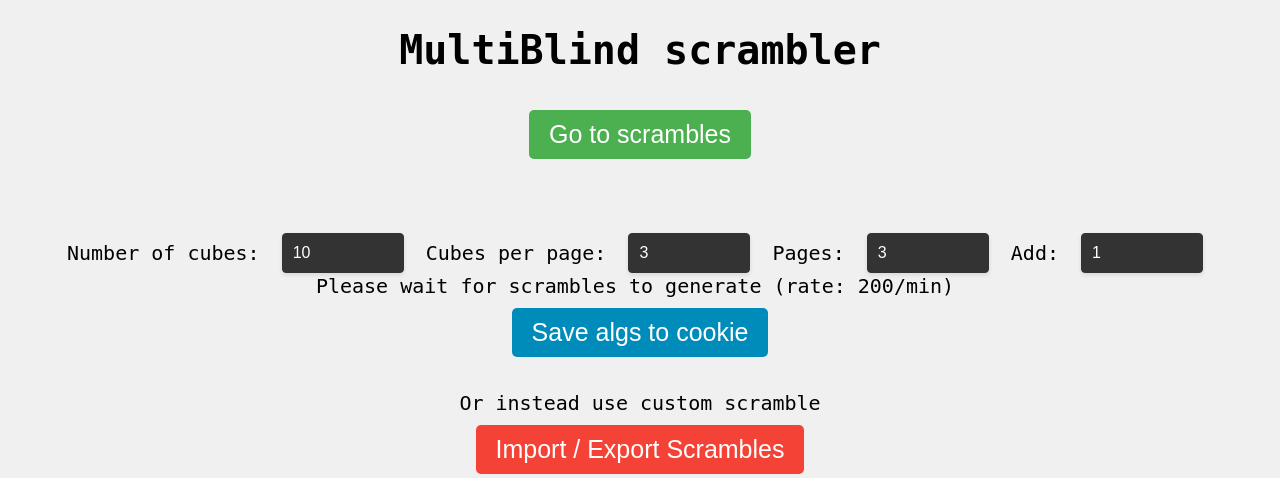
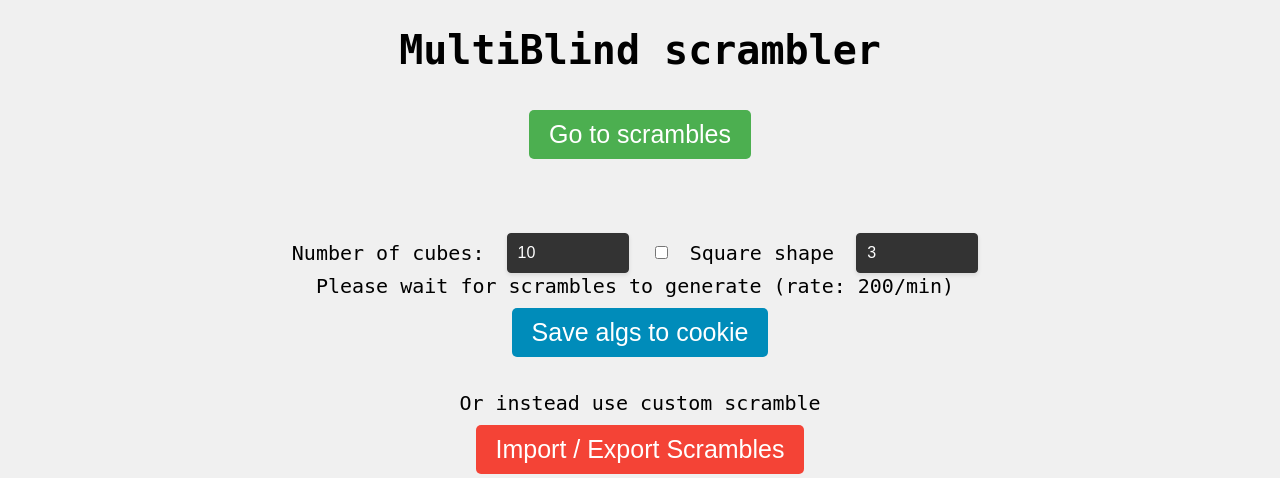
Before and after one commit to Mankifg/mbldscramb, a FastAPI app: page / in a window 1280 px wide. Shown: the top 478 px of the page. Run offline with FastAPI, Linux system fonts and the light colour scheme.

Commit message:
some stuf

```diff
--- a/templates/index.html
+++ b/templates/index.html
@@ -2,7 +2,7 @@
 <html>
 <head>
     <title>mBld Scrambler</title>
-    <link rel="stylesheet" href="/static/styles.css">
+    <link rel="stylesheet" href="/static/index.css">
 
 
 </head>
@@ -27,13 +27,14 @@
     </div>
     <form id="newScrambleForm">
         <label for="cubes">Number of cubes:</label>
-        <input type="number" id="cubes" name="cubes" value="10" min="2" max="201" oninput="updt()">
-        <label for="cubeperpage">Cubes per page: </label>
-        <input type="number" id="cubeperpage" name="cubeperpage" min="1">
-        <label for="cubeperpage">Pages: </label>
-        <input type="number" id="pages" name="pages"  min="1">
-        <label for="cubeperpage">Add: </label>
-        <input type="number" id="add" name="add" value="1" min="0">
+        <input type="number" id="cubes" name="cubes" value="10" min="2" max="201">
+
+        <input type="checkbox" id="square" name="square" value="uf">
+        <label for="square">Square shape</label>
+
+        <input type="number" id="cubesperpage" value="3" min="2" max="30">
+
+
         <br>
         <label for="cubes">Please wait for scrambles to generate (rate: 200/min)</label>
         <br>
@@ -52,9 +53,7 @@
     <footer>Made by <a href="https://github.com/mankifg/">Mankifg</a> with <a href="https://github.com/euphwes/pyTwistyScrambler">pyTwistyScrambler</a> and <a href="https://github.com/trincaog/magiccube">magiccube</a>.</footer>
 
     <script>
-        function updt() {
-            n = document.getElementById("cubes").value;
-
+        function sq(n) {
             const sq = Math.floor(Math.sqrt(n));
             const sec = Math.floor(n / sq);
             let rem = n - sq * sec;
@@ -73,29 +72,37 @@
                 rem = rem2;
             }
 
-            console.log(`${n}=${width}x${height}+${rem}`);
-
-            document.getElementById("cubeperpage").value = width;
-            document.getElementById("pages").value = height;
-            document.getElementById("add").value = rem;
+            // Return as an array or an object
+            return [width, height, rem]; // or { width, height, rem }
         }
 
-        updt()
         document.querySelector('.loader').style.display = 'none';
         document.getElementById("finish").innerHTML = '';
 
         document.getElementById('newScrambleForm').addEventListener('submit', function(event) {
             event.preventDefault();
 
-            // Show the loader / hide the "Done"
             document.getElementById("finish").innerHTML = '';
             document.querySelector('.loader').style.display = 'block';
 
-            const cubesperpage = document.getElementById('cubeperpage').value;
-            const pages = document.getElementById('pages').value;
-            const add = document.getElementById('add').value;
+            let cubes = document.getElementById("cubes").value;
+            let cubesperpage, pages, rem;
 
-            fetch(`/save_scr?cpp=${cubesperpage}&pages=${pages}&add=${add}`, {
+            if (document.getElementById("square").checked) {
+
+                [cubesperpage, pages, rem] = sq(cubes);
+                console.log(cubesperpage, pages, rem);
+
+            } else {
+                cubesperpage = document.getElementById("cubesperpage").value;
+                pages = Math.floor(cubes / cubesperpage);
+                rem = cubes % cubesperpage;
+            }
+
+
+
+
+            fetch(`/save_scr?cpp=${cubesperpage}&pages=${pages}&add=${rem}`, {
                 method: 'POST',
             })
             .then(response => response.json())
```
Also changed, not shown: static/index.css (renamed from static/styles.css).
